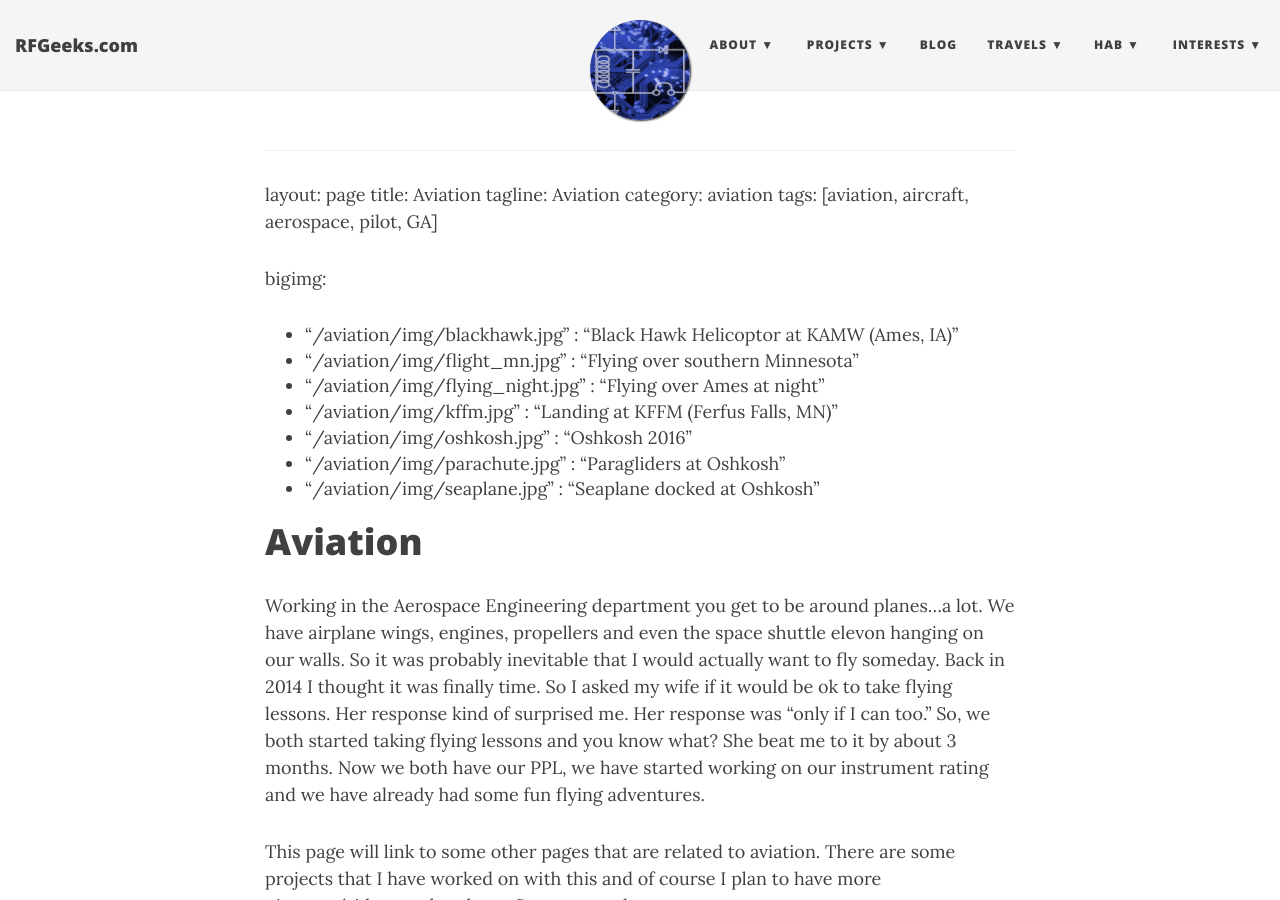
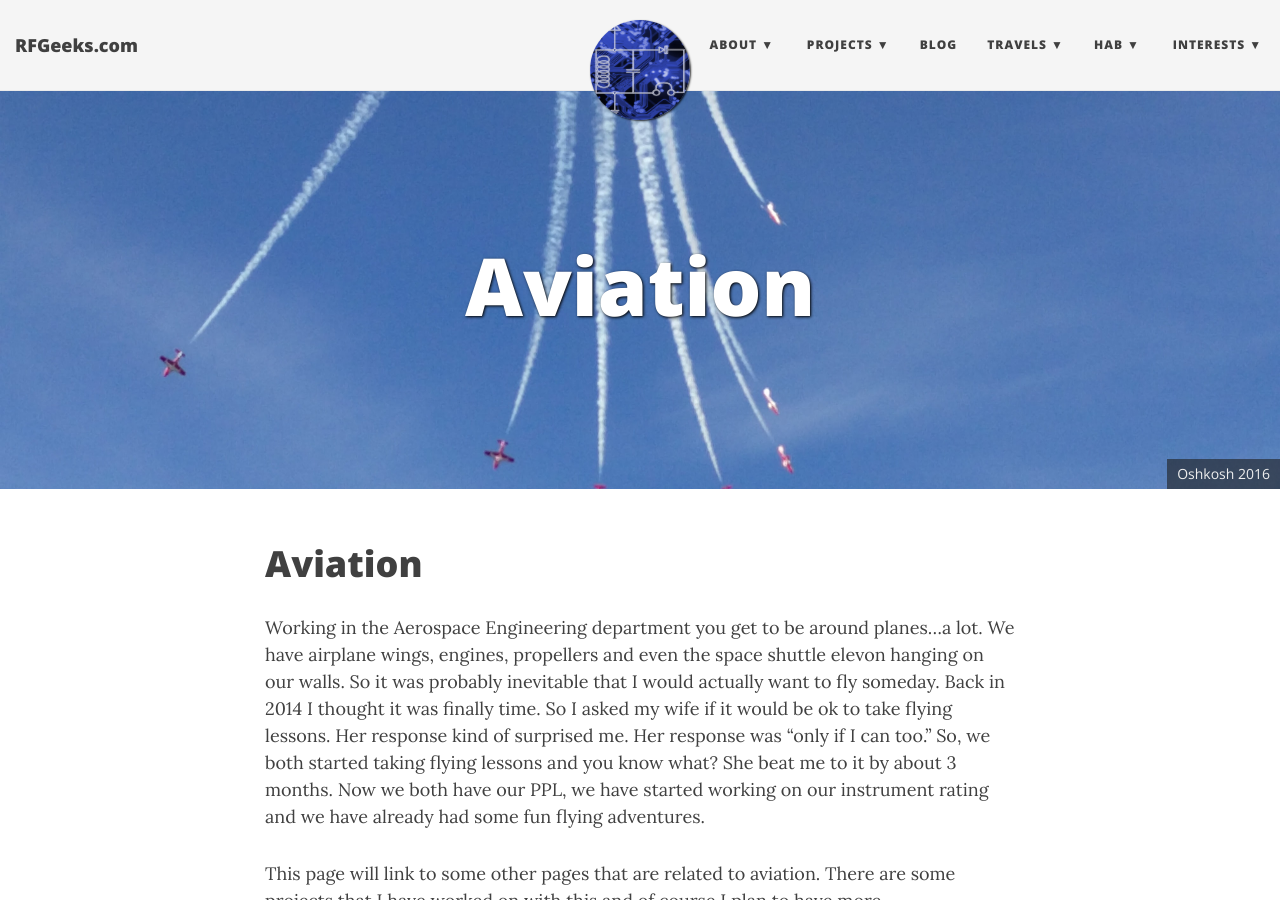
Before and after one commit to matgyver/matgyver.github.com, a Jekyll site: the page built from aviation/main.md, in a window 1280 px wide and 900 px high. Built offline with Jekyll 4.4.1, drawn with Linux system fonts in a browser that asks for light colours; nearby versions of some CDN libraries; some of the changed lines change nothing that is shown.

Commit message:
bug fixes

```diff
--- a/aviation/main.md
+++ b/aviation/main.md
@@ -14,7 +14,7 @@ bigimg:
   - "/aviation/img/parachute.jpg" : "Paragliders at Oshkosh"
   - "/aviation/img/seaplane.jpg" : "Seaplane docked at Oshkosh"
 
-
+---
 Aviation
 =============
 
--- a/education/main.md
+++ b/education/main.md
@@ -6,7 +6,7 @@ category: Education
 tags: [education, research, teaching]
 
 bigimg:
-  - "/education/img/m2i_lab" : "Make to Innovate Lab at Iowa State University"
+  - "/education/img/m2i_lab.jpg" : "Make to Innovate Lab at Iowa State University"
   - "/education/img/mavric.jpg" : "MAVRIC Mars Rover"
 
 ---
```
